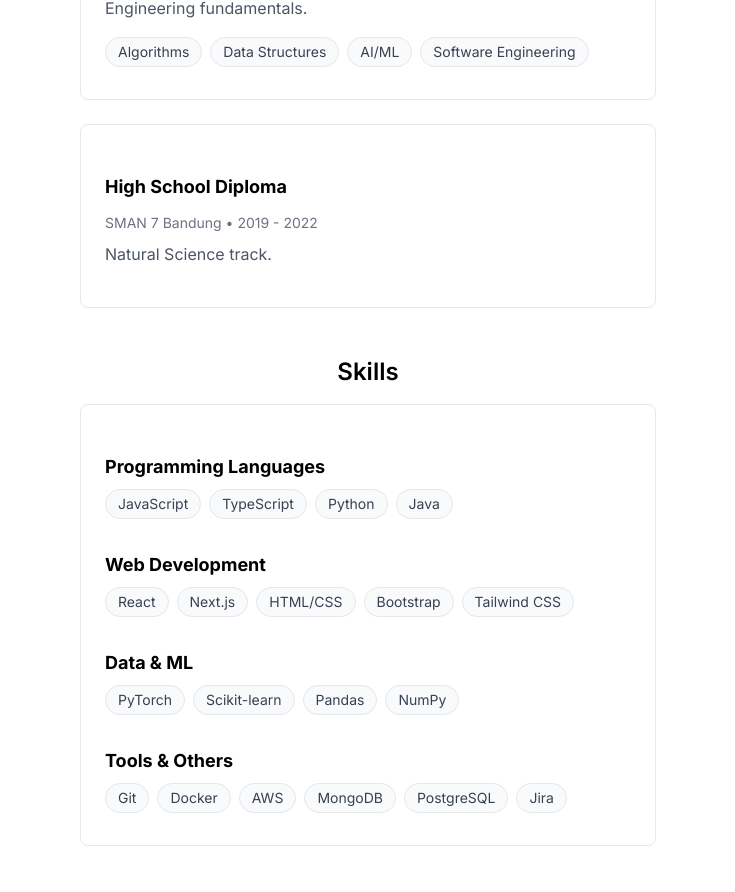
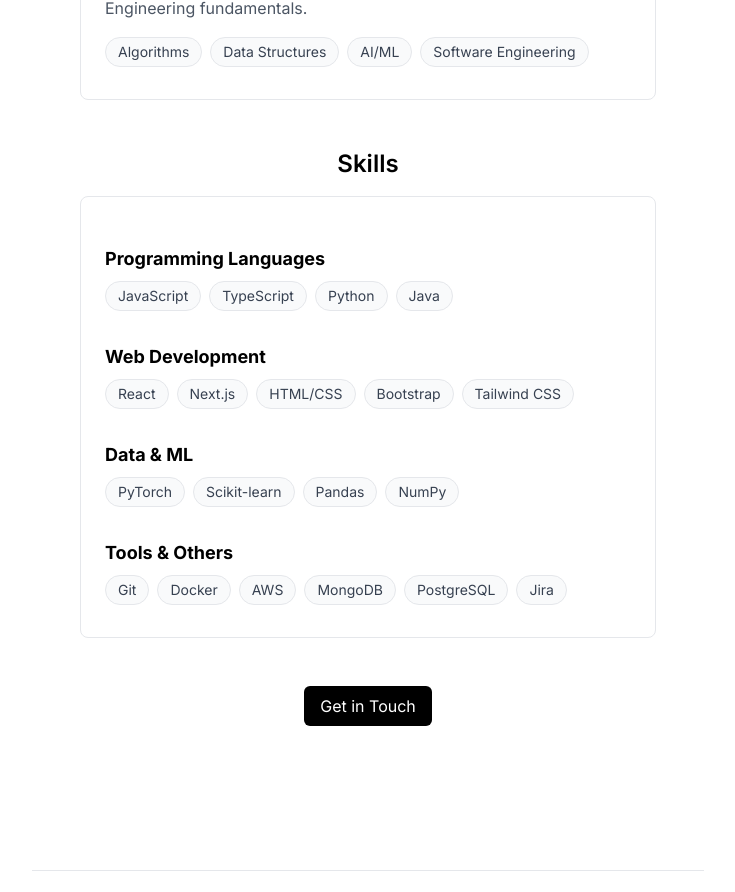
Before and after one commit to wahyuhiddayat/wahyuht, a Next.js app: page /about in a window 1280 px wide. Shown: the part 840-1732 px from the top of the page, without its empty margins (272-1007 px from the left). Built offline with nearby package versions, Linux system fonts and the light colour scheme.

Commit message:
chore: remove high school section from About page

```diff
--- a/src/app/about/page.tsx
+++ b/src/app/about/page.tsx
@@ -41,14 +41,6 @@ export default function About() {
               <SkillTag>AI/ML</SkillTag>
               <SkillTag>Software Engineering</SkillTag>
             </div>
-          </div>
-
-          <div className="rounded-lg p-6 border border-gray-200 dark:border-gray-700">
-            <h3 className="font-bold text-lg">High School Diploma</h3>
-            <p className="text-gray-500 text-sm mb-2">SMAN 7 Bandung • 2019 - 2022</p>
-            <p className="text-gray-600 dark:text-gray-300 mb-4">
-              Natural Science track.
-            </p>
           </div>
         </div>
 
```
